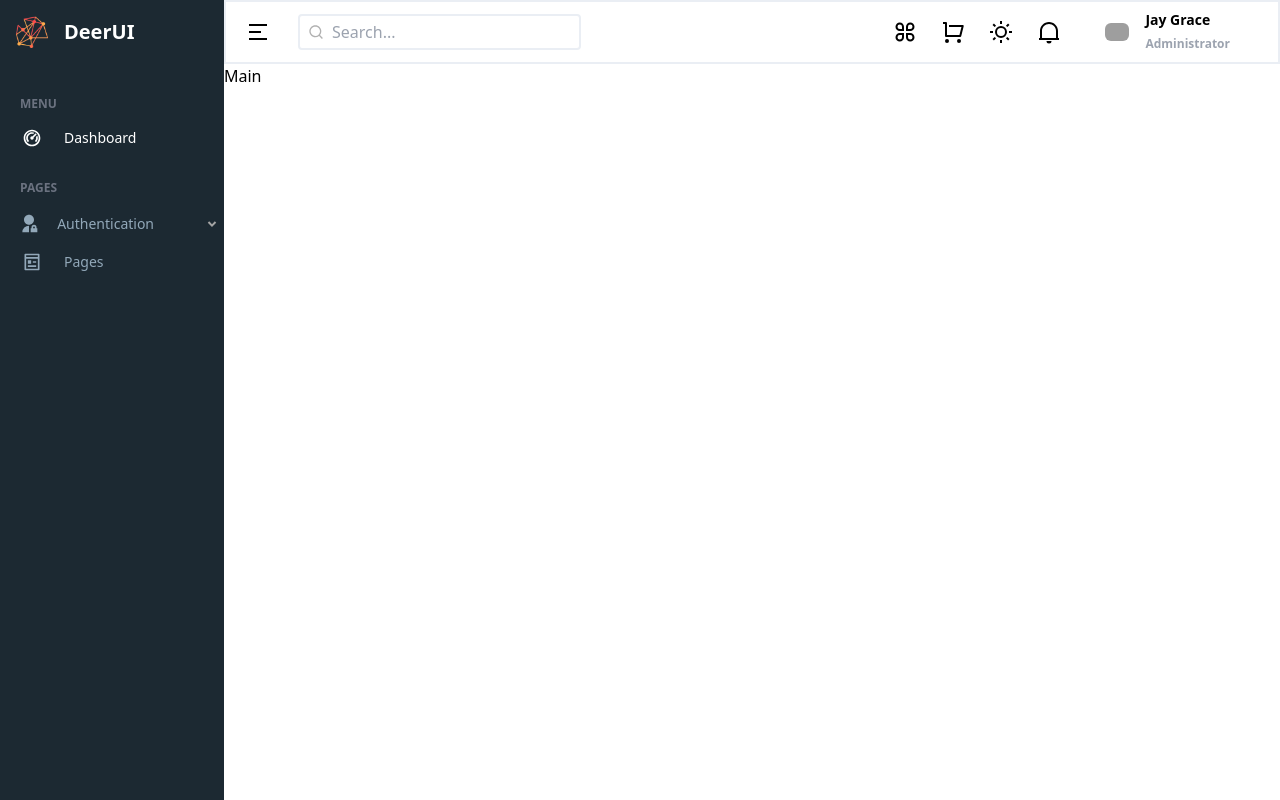
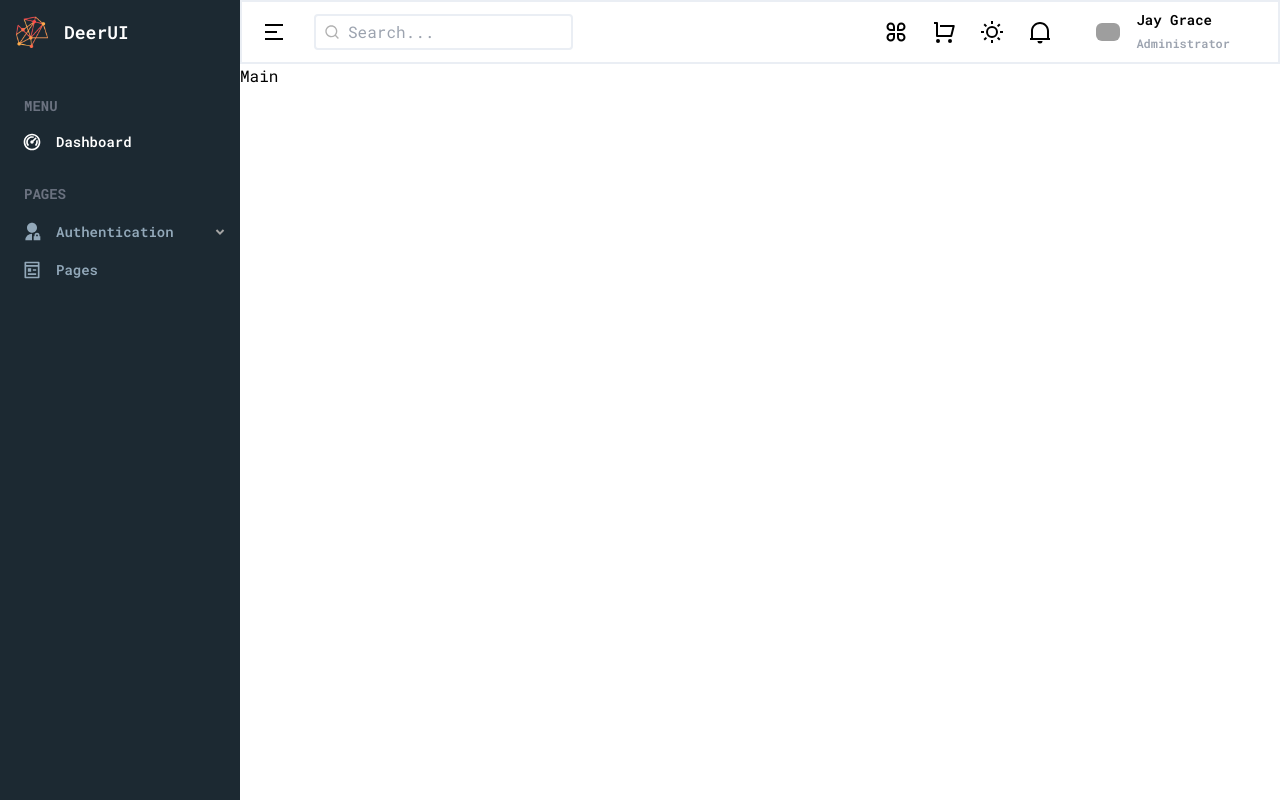
Before and after one commit to yakuppgeyikk96/ui-templates, a React (Vite) app: page / in a window 1280 px wide. Built offline with nearby package versions, Linux system fonts and the light colour scheme; grey boxes are pictures that could not be loaded.

Commit message:
Modift sidebar

```diff
--- a/src/App.tsx
+++ b/src/App.tsx
@@ -5,7 +5,7 @@ import Sidebar from "./components/sidebar";
 
 export default function App() {
   return (
-    <div className="flex">
+    <div className="flex font-roboto-mono">
       <div className="h-screen bg-primaryColor">
         <Sidebar />
       </div>
--- a/src/components/sidebar-item/index.tsx
+++ b/src/components/sidebar-item/index.tsx
@@ -1,10 +1,9 @@
-import { NavItem, navItems } from "../../constants/sidebarItems";
+import { NavItem } from "../../constants/sidebarItems";
 import DashboardIcon from "../../icons/DashboardIcon";
 import AuthIcon from "../../icons/AuthIcon";
 import PagesIcon from "../../icons/PagesIcon";
 import ArrowDropUpIcon from "../../icons/ArrowDropUpIcon";
 import ArrowDropDownIcon from "../../icons/ArrowDropDownIcon";
-import SubItem from "./sub-item";
 
 const icons = {
   DashboardIcon,
@@ -19,9 +18,10 @@ export default function SidebarItem({
   item: NavItem;
   itemClicked: (item: NavItem) => void;
 }) {
-  const Icon = icons[item.icon];
+  const {isActive, icon, title, subItems} = item;
+  const Icon = icons[icon];
 
-  const handleItemClicked = () => {
+  const handleItemClicked = (item: NavItem) => {
     itemClicked(item);
   };
 
@@ -29,29 +29,42 @@ export default function SidebarItem({
     <>
       <div
         className={`${
-          item.isActive ? "text-white" : "text-iconPassive"
-        } hover:text-white transition-colors duration-300 flex items-center my-4 text-sm cursor-pointer`}
-        onClick={handleItemClicked}
+          isActive && subItems.length === 0 ? "text-white" : "text-iconPassive"
+        } ${
+          icon !== '-' ? 'mt-4' : 'mt-2'
+        }
+        font-semibold hover:text-white transition-colors duration-300 flex items-center text-sm cursor-pointer`}
+        onClick={() => handleItemClicked(item)}
       >
-        <div className="w-16 flex justify-center">
-          <Icon color="currentColor" size="20" />
+        {icon !== '-' && (
+          <div className="w-12 flex justify-center">
+            <Icon color="currentColor" size="20" />
+          </div>
+        )}
+        <div className="w-40 overflow-hidden flex-1">
+          <p className="text-md">{subItems.length === 0 && icon === '-' ? `- ${title}` : title}</p>
         </div>
-        <div className="w-40 overflow-hidden">
-          <p className="text-md">{item.title}</p>
-        </div>
-        {item.subItems.length > 0 && (
+        {subItems.length > 0 && (
           <div>
-            {item.isActive ? <ArrowDropUpIcon /> : <ArrowDropDownIcon />}
+            {isActive ? <ArrowDropUpIcon /> : <ArrowDropDownIcon />}
           </div>
         )}
       </div>
-      {item.isActive && (
-        <div>
-          {item.subItems.map((subItem) => {
-            return <SubItem item={subItem} />;
-          })}
-        </div>
-      )}
+      {
+        subItems.map((subItem) => (
+          <div key={subItem.id}
+            className={`
+                ${item.isActive ? '' : 'h-0 overflow-hidden'}
+                ${item.icon !== '-' ? 'pl-12' : ''}
+                ${item.icon === '-' && item.subItems.length > 0 ? 'pl-2' : ''}
+              `}>
+            <SidebarItem
+              item={subItem}
+              itemClicked={handleItemClicked}
+            />
+          </div>
+        ))
+      }
     </>
   );
 }
--- a/src/components/sidebar-item/sub-item/index.tsx
+++ /dev/null
@@ -1,25 +0,0 @@
-import { NavItem } from "../../../constants/sidebarItems";
-import ArrowDropDownIcon from "../../../icons/ArrowDropDownIcon";
-import ArrowDropUpIcon from "../../../icons/ArrowDropUpIcon";
-
-export default function SubItem({ item }: { item: NavItem }) {
-  return (
-    <>
-      <div className="ml-14 text-sm text-iconPassive flex justify-between items-center cursor-pointer">
-        <div>{item.title}</div>
-        {item.subItems.length > 0 && (
-          <div>
-            {item.isActive ? <ArrowDropUpIcon /> : <ArrowDropDownIcon />}
-          </div>
-        )}
-      </div>
-      {
-        item.subItems.map((item) => (
-          <div className="ml-2">
-            <SubItem item={item} />
-          </div>
-        ))
-      }
-    </>
-  );
-}
--- a/src/components/sidebar/index.tsx
+++ b/src/components/sidebar/index.tsx
@@ -6,52 +6,59 @@ import SidebarItem from "../sidebar-item";
 export default function Sidebar() {
   const [sidebarItems, setSidebarItems] = useState(navItems);
 
+  const deactivateOtherItems = (navItems: { mainTitle: string; items: NavItem[] }[], clickedItemId: string) => {
+    for (const navItem of navItems) {
+      for (const item of navItem.items) {
+        if (item.id !== clickedItemId) {
+          item.isActive = false;
+        }
+        if (item.subItems && item.subItems.length > 0) {
+          deactivateOtherItems([ { mainTitle: "", items: item.subItems } ], clickedItemId);
+        }
+      }
+    }
+  }
+
+  const updateActiveItem = (navItems: { mainTitle: string; items: NavItem[] }[], clickedItemId: string) => {
+    for (const navItem of navItems) {
+      for (const item of navItem.items) {
+        if (item.id === clickedItemId) {
+          if (item.subItems.length > 0) {
+            item.isActive = !item.isActive;
+          }
+          else {
+            item.isActive = true;
+          }
+
+          deactivateOtherItems(navItems, clickedItemId);
+          return [];
+        } else if (item.subItems && item.subItems.length > 0) {
+          updateActiveItem([ { mainTitle: "", items: item.subItems } ], clickedItemId);
+        }
+      }
+    }
+  }
+
   const handleItemClicked = (item: NavItem) => {
-    console.log(item);
-    setSidebarItems((prevState) =>
-      prevState.map((pState) => {
-        if (pState.mainTitle === item.parentTitle) {
-          return {
-            ...pState,
-            items: pState.items.map((i) => {
-              if (i.id === item.id) {
-                return { ...item, isActive: !item.isActive };
-              }
-              else {
-                return {
-                  ...i,
-                  isActive: false,
-                }
-              }
-            }),
-          };
-        } else {
-          return {
-            ...pState,
-            items: pState.items.map((i) => {
-              return { ...i, isActive: false };
-            }),
-          };
-        }
-      })
-    );
+    updateActiveItem(navItems, item.id);
+    setSidebarItems(() => [...navItems]);
   };
 
   return (
-    <aside className="w-56">
+    <aside className="w-60">
       <div className="h-16 w-full flex items-center">
         <div className="w-16 flex justify-center">
           <img src={logo} alt="logo" width={32} />
         </div>
-        <div className="w-40 overflow-hidden">
-          <p className="text-xl text-white font-semibold">DeerUI</p>
+        <div className="w-44 overflow-hidden">
+          <p className="text-lg text-white font-semibold">DeerUI</p>
         </div>
       </div>
-      <div className="w-full mt-4">
+      <div className="w-full mt-4 px-2">
         {sidebarItems.map((navItem) => {
           return (
             <div className="my-8" key={`${navItem.mainTitle}-1`}>
-              <p className="px-5 text-gray-500 font-semibold text-xs">
+              <p className="px-4 text-gray-500 font-bold text-sm">
                 {navItem.mainTitle}
               </p>
               {navItem.items.map((item) => (
--- a/src/constants/sidebarItems.ts
+++ b/src/constants/sidebarItems.ts
@@ -2,6 +2,7 @@ export interface NavItem {
   id: string;
   title: string;
   parentTitle: string;
+  groupName: string;
   link: string;
   isActive: boolean;
   icon: string;
@@ -19,6 +20,7 @@ export const navItems: {
         id: "menu-1",
         parentTitle: "MENU",
         title: "Dashboard",
+        groupName: 'MENU',
         link: "#",
         isActive: true,
         icon: "DashboardIcon",
@@ -33,6 +35,7 @@ export const navItems: {
         id: "pages-1",
         title: "Authentication",
         parentTitle: "PAGES",
+        groupName: 'PAGES',
         link: "#",
         isActive: false,
         icon: "AuthIcon",
@@ -41,6 +44,7 @@ export const navItems: {
             id: "pages-1-auth-1",
             title: "Sign In",
             parentTitle: "Authentication",
+            groupName: 'PAGES',
             link: "#",
             isActive: false,
             icon: "-",
@@ -48,11 +52,23 @@ export const navItems: {
               {
                 id: "pages-1-auth-1-basic",
                 title: "Basic",
-                parentTitle: "Authentication",
+                parentTitle: "Sign In",
+                groupName: 'PAGES',
                 link: "#",
                 isActive: false,
                 icon: "-",
-                subItems: []
+                subItems: [
+                  {
+                    id: "pages-1-auth-1-basic-1",
+                    title: "Basic-1",
+                    parentTitle: "Basic",
+                    groupName: 'PAGES',
+                    link: "#",
+                    isActive: false,
+                    icon: "-",
+                    subItems: []
+                  }
+                ]
               }
             ]
           }
@@ -62,6 +78,7 @@ export const navItems: {
         id: "pages-2",
         title: "Pages",
         parentTitle: "PAGES",
+        groupName: 'PAGES',
         link: "#",
         isActive: false,
         icon: "PagesIcon",
--- a/src/index.css
+++ b/src/index.css
@@ -1,3 +1,5 @@
+@import url('https://fonts.googleapis.com/css2?family=Roboto+Mono:wght@400;500;600;700&display=swap');
+
 @tailwind base;
 @tailwind components;
 @tailwind utilities;
--- a/tailwind.config.cjs
+++ b/tailwind.config.cjs
@@ -14,6 +14,9 @@ module.exports = {
       backgroundColor: {
         "primaryDark": "#1C2932",
         "primaryLight": "#f7f7f7"
+      },
+      fontFamily: {
+        'roboto-mono': ['"Roboto Mono"', 'monospace']
       }
     },
   },
```
